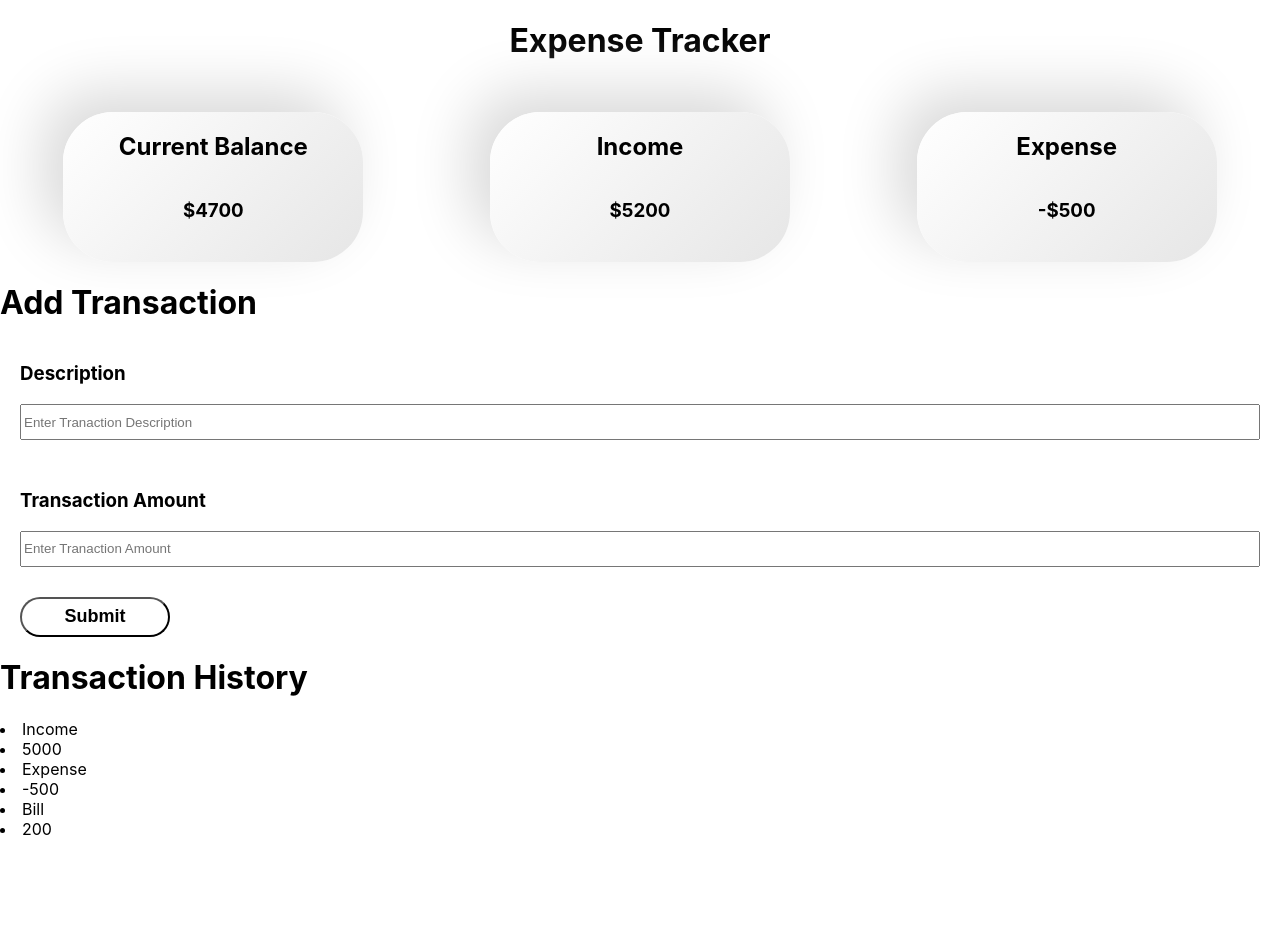
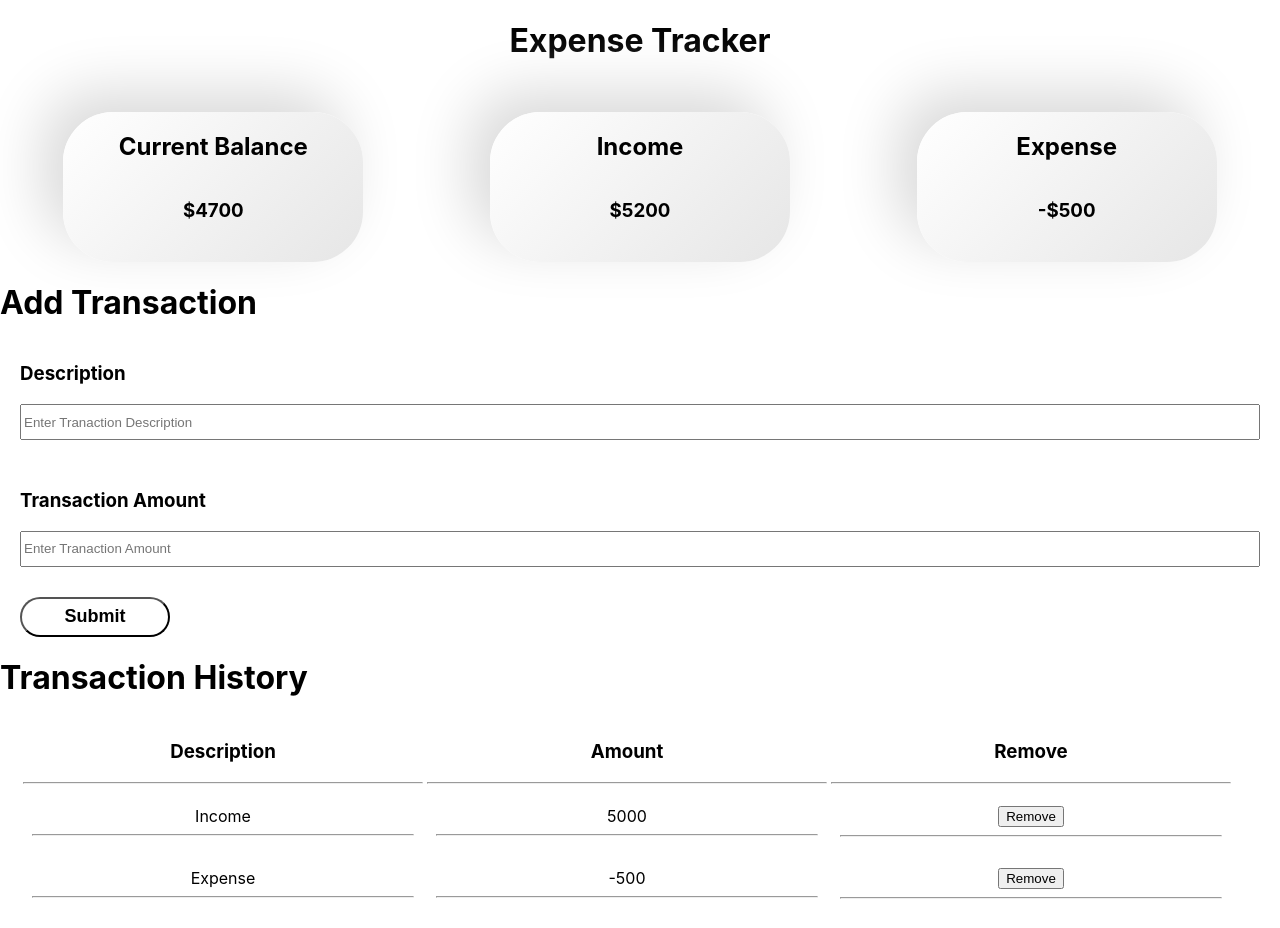
Before and after one commit to EhsanShakil/Expense-Tracker-Using-TypeScript, a React (Create React App) app: page / in a window 1280 px wide. Shown: the top 928 px of the page. Before the commit the page ends 839 px from the top, so only its background shows below. Built offline with nearby package versions, Linux system fonts and the light colour scheme.

Commit message:
Updating

```diff
--- a/src/App.css
+++ b/src/App.css
@@ -35,3 +35,14 @@
   font-size: large;
   font-weight: bold;
 }
+.table {
+  margin: 20px;
+}
+.thead > tr > th {
+  width: 400px;
+}
+.tbody > tr > td {
+  width: 200px;
+  text-align: center;
+  padding: 10px;
+}
--- a/src/Components/Transaction_History.tsx
+++ b/src/Components/Transaction_History.tsx
@@ -8,12 +8,42 @@ const TransactionHistory = () => {
   return (
     <div>
       <h1>Transaction History</h1>
-      {transaction.map((trans: StateObject, index: number) => (
-        <div key={index}>
-          <li> {trans.Description}</li>
-          <li> {trans.Amount}</li>
-        </div>
-      ))}
+      <table className="table">
+        <thead className="thead">
+          <tr>
+            <th>
+              <h3>Description</h3>
+              <hr />
+            </th>
+            <th>
+              <h3>Amount</h3>
+              <hr />
+            </th>
+            <th>
+              <h3>Remove</h3>
+              <hr />
+            </th>
+          </tr>
+        </thead>
+        <tbody className="tbody">
+          {transaction.map((trans: StateObject, index: number) => (
+            <tr key={index}>
+              <td>
+                {trans.Description}
+                <hr />
+              </td>
+              <td>
+                {trans.Amount}
+                <hr />
+              </td>
+              <td>
+                <button>Remove</button>
+                <hr />
+              </td>
+            </tr>
+          ))}
+        </tbody>
+      </table>
     </div>
   );
 };
```
